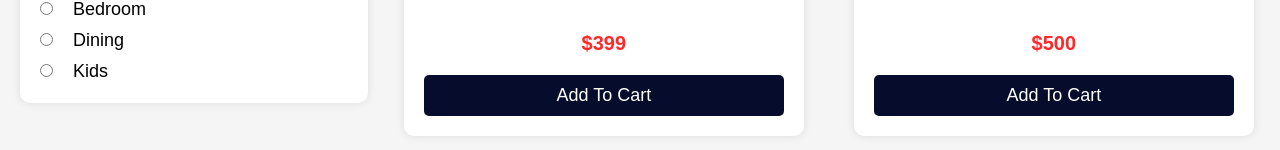
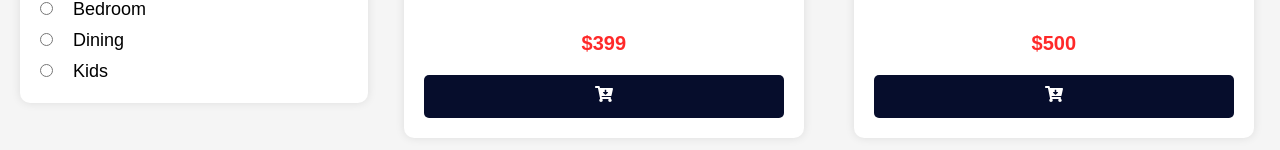
Before and after one commit to KevinPgn/E-commerce-React, a React (Vite) app: page /products in a window 1280 px wide. Shown: the part 650-800 px from the top of the page. Built offline with nearby package versions, Linux system fonts and the light colour scheme.

Commit message:
correction de bug

```diff
--- a/src/components/Favories/Favories.tsx
+++ b/src/components/Favories/Favories.tsx
@@ -2,6 +2,8 @@ import { FaHeartBroken } from "react-icons/fa"
 import { useFavories } from "../../store/Favories"
 import "./Favories.css"
 import { useInventaire } from "../../store/Inventaire"
+import { FaCartArrowDown } from "react-icons/fa";
+
 
 export const Favories = () => {
   const favories = useFavories(state => state.favories)
@@ -28,7 +30,7 @@ export const Favories = () => {
               <p className='price'>${product.price}</p>
               <button
               onClick={() => handleClicked(product.id, product.image, product.name, product.price)}
-              className='btn'>Add To Cart</button>
+              className='btn'><FaCartArrowDown /></button>
             </div>
           </article>
         })
--- a/src/components/Home/Featured/Features.tsx
+++ b/src/components/Home/Featured/Features.tsx
@@ -1,13 +1,13 @@
 import { FaCartArrowDown, FaMedal, FaShippingFast, FaTrophy } from "react-icons/fa";
 import { useShop } from "../../../store/Shop";
 import "./Features.css";
+import { useInventaire } from "../../../store/Inventaire";
 
 export const Features = () => {
   const shopping = useShop(state => state.shopping);
+  const addToInventaire = useInventaire(state => state.addToInventaire);
+  const inventaire = useInventaire(state => state.inventaire);
   const shoppingSplice = shopping.slice(0, 4);
-
-  console.log(shopping);
-
 
   return <>
   <section className="features-info">
@@ -38,7 +38,10 @@ export const Features = () => {
             <h3>{product.name}</h3>
             <p>{product.description.split('').splice(0, 60).join('')}</p>
             <span>€{product.price.toFixed(2)}</span>
-            <button><FaCartArrowDown className="add"/></button>
+            <button
+            { ...inventaire.find((item) => item.id === product.id) ? {disabled: true} : {} }
+            onClick={() => addToInventaire(product.id, product.image, product.name, product.price)}
+            ><FaCartArrowDown className="add"/></button>
           </div>
         </div>
       })}
--- a/src/components/Products/ProductLogique/List.tsx
+++ b/src/components/Products/ProductLogique/List.tsx
@@ -4,6 +4,7 @@ import { useShop } from '../../../store/Shop'
 import '../Products.css'
 import { FaHeart } from 'react-icons/fa'
 import { FaHeartBroken } from 'react-icons/fa'
+import { FaCartArrowDown } from "react-icons/fa";
 
 //image, name, overview, price, category
 
@@ -18,6 +19,7 @@ export const List = () => {
   const favoriRemove = useFavories(state => state.favoryRemove)
   const favories = useFavories(state => state.favories)
   const addToInventaire = useInventaire(state => state.addToInventaire)
+  const inventaire = useInventaire(state => state.inventaire)
 
 
   const filtered = () => {
@@ -61,7 +63,9 @@ export const List = () => {
               <p className='price'>${product.price}</p>
               <button
               onClick={() => handleClicked(product.id, product.image, product.name, product.price)}
-              className='btn'>Add To Cart</button>
+              className='btn'
+              { ...inventaire.find((item) => item.id === product.id) ? {disabled: true} : {} }
+              ><FaCartArrowDown /></button>
             </div>
           </article>
         })
--- a/src/components/Products/Products.css
+++ b/src/components/Products/Products.css
@@ -98,6 +98,7 @@ main{
   margin-bottom: 20px;
   position: relative;
   overflow: hidden;
+  cursor: pointer;
 }
 
 .list-container .card img{
```
